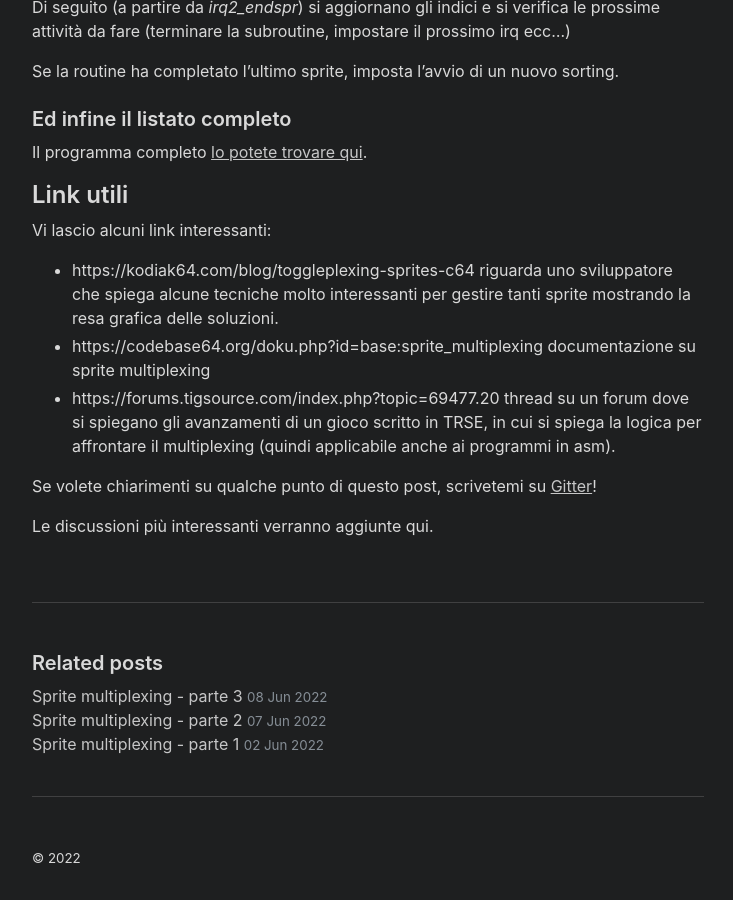
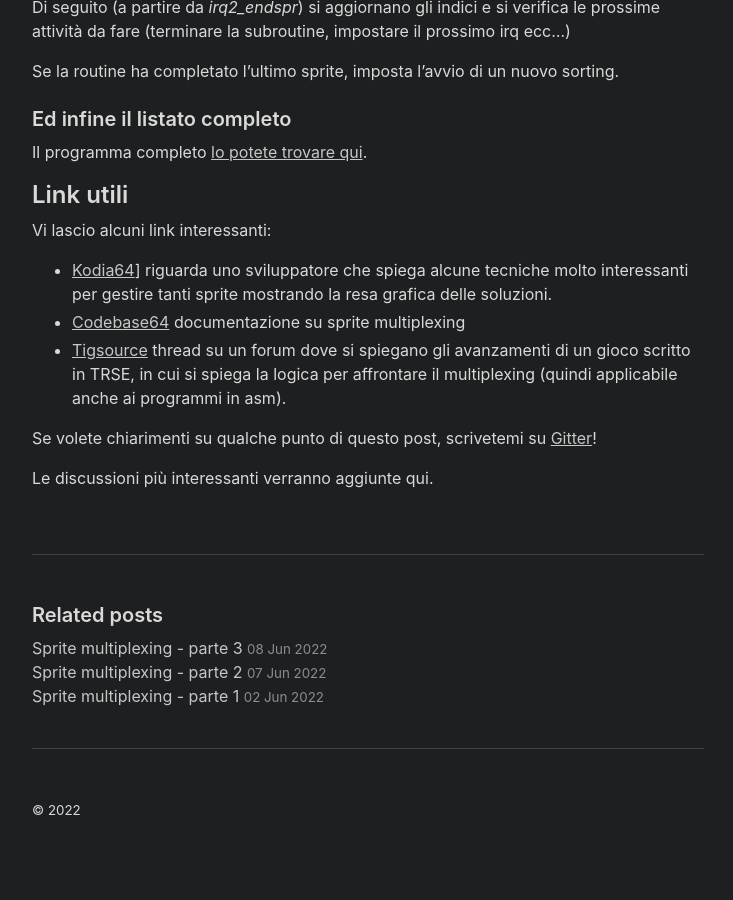
Before and after one commit to intoinside/intoinside.github.io, a Jekyll site: the page built from _posts/2022-06-20-sprite-multiplexing-organizzare.md, in a window 1280 px wide and 900 px high, scrolled down 11060 px. Shown: the whole window, without its empty margins (272-1005 px from the left). Built offline with Jekyll 4.4.1, drawn with Linux system fonts in a browser that asks for light colours; after the commit the page ends 11929 px from its top, so only the background shows below that.

Commit message:
Fix link post 4

```diff
--- a/_posts/2022-06-20-sprite-multiplexing-organizzare.md
+++ b/_posts/2022-06-20-sprite-multiplexing-organizzare.md
@@ -468,15 +468,15 @@ Il programma completo [lo potete trovare qui](/resources/multiplexing.asm).
 ## Link utili
 
 Vi lascio alcuni link interessanti:
-* https://kodiak64.com/blog/toggleplexing-sprites-c64 riguarda uno sviluppatore
-che spiega alcune tecniche molto interessanti per gestire tanti sprite
-mostrando la resa grafica delle soluzioni.
-* https://codebase64.org/doku.php?id=base:sprite_multiplexing documentazione
-su sprite multiplexing
-* https://forums.tigsource.com/index.php?topic=69477.20 thread su un forum
-dove si spiegano gli avanzamenti di un gioco scritto in TRSE, in cui si spiega
-la logica per affrontare il multiplexing (quindi applicabile anche ai programmi
-in asm).
+* [Kodia64](https://kodiak64.com/blog/toggleplexing-sprites-c64)] riguarda uno
+sviluppatore che spiega alcune tecniche molto interessanti per gestire tanti
+sprite mostrando la resa grafica delle soluzioni.
+* [Codebase64](https://codebase64.org/doku.php?id=base:sprite_multiplexing)
+documentazione su sprite multiplexing
+* [Tigsource](https://forums.tigsource.com/index.php?topic=69477.20) thread su
+un forum dove si spiegano gli avanzamenti di un gioco scritto in TRSE, in cui
+si spiega la logica per affrontare il multiplexing (quindi applicabile anche
+ai programmi in asm).
 
 Se volete chiarimenti su qualche punto di questo post, scrivetemi su
 [Gitter](https://gitter.im/intoinside/sprite-multiplexing)!
```
